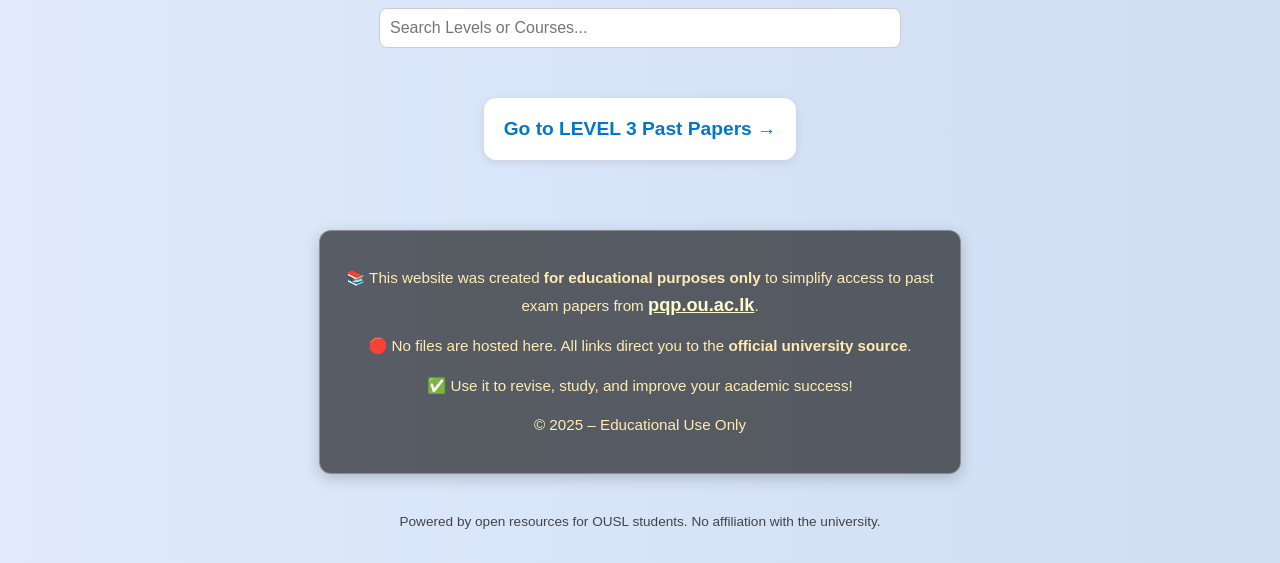
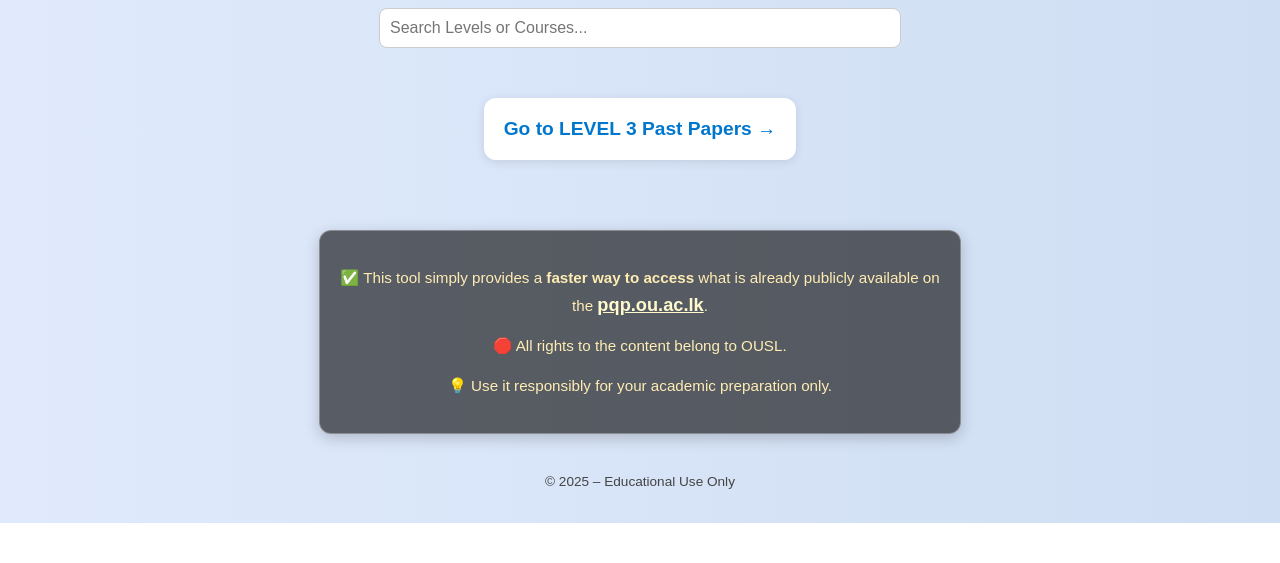
Before and after one commit to SL-MGx03/ouslpapers, a plain HTML site: page index.html in a window 1280 px wide. Shown: the part 376-939 px from the top of the page. After the commit the page ends 899 px from the top, so only its background shows below. Drawn offline with Linux system fonts and the light colour scheme.

Commit message:
Update index.html

```diff
--- a/index.html
+++ b/index.html
@@ -128,14 +128,13 @@
 
   <!-- 📚 Disclaimer Box -->
   <div class="disclaimer-box">
-    <p>📚 This website was created <strong>for educational purposes only</strong> to simplify access to past exam papers from <a href="http://pqp.ou.ac.lk/" target="_blank">pqp.ou.ac.lk</a>.</p>
-    <p>🛑 No files are hosted here. All links direct you to the <strong>official university source</strong>.</p>
-    <p>✅ Use it to revise, study, and improve your academic success!</p>
-    <p>© 2025 – Educational Use Only</p>
+    <p>✅ This tool simply provides a <strong>faster way to access</strong> what is already publicly available on the <a href="http://pqp.ou.ac.lk/" target="_blank">pqp.ou.ac.lk</a>.</p>
+    <p>🛑 All rights to the content belong to OUSL.</p>
+    <p>💡 Use it responsibly for your academic preparation only.</p>
   </div>
 
   <footer>
-    <p>Powered by open resources for OUSL students. No affiliation with the university.</p>
+    <p>© 2025 – Educational Use Only</p>
   </footer>
 
   <script src="courses.js"></script>
```
